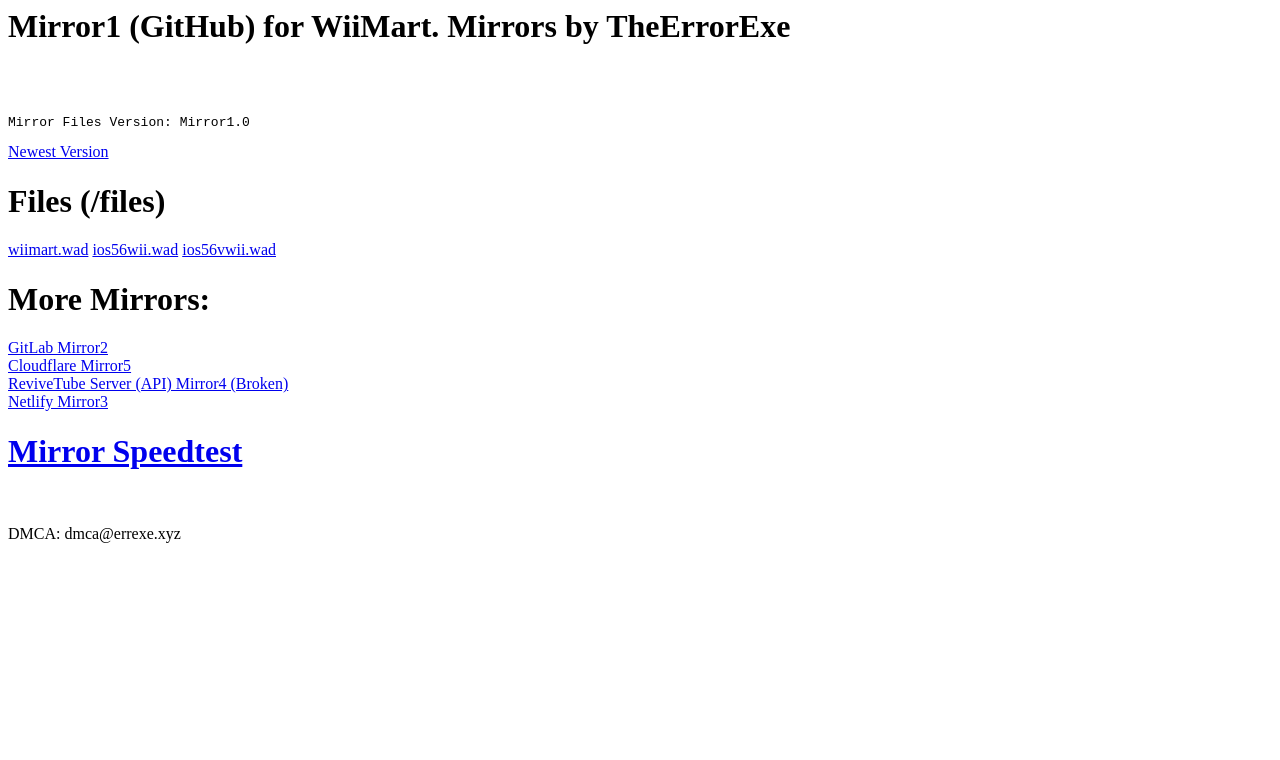
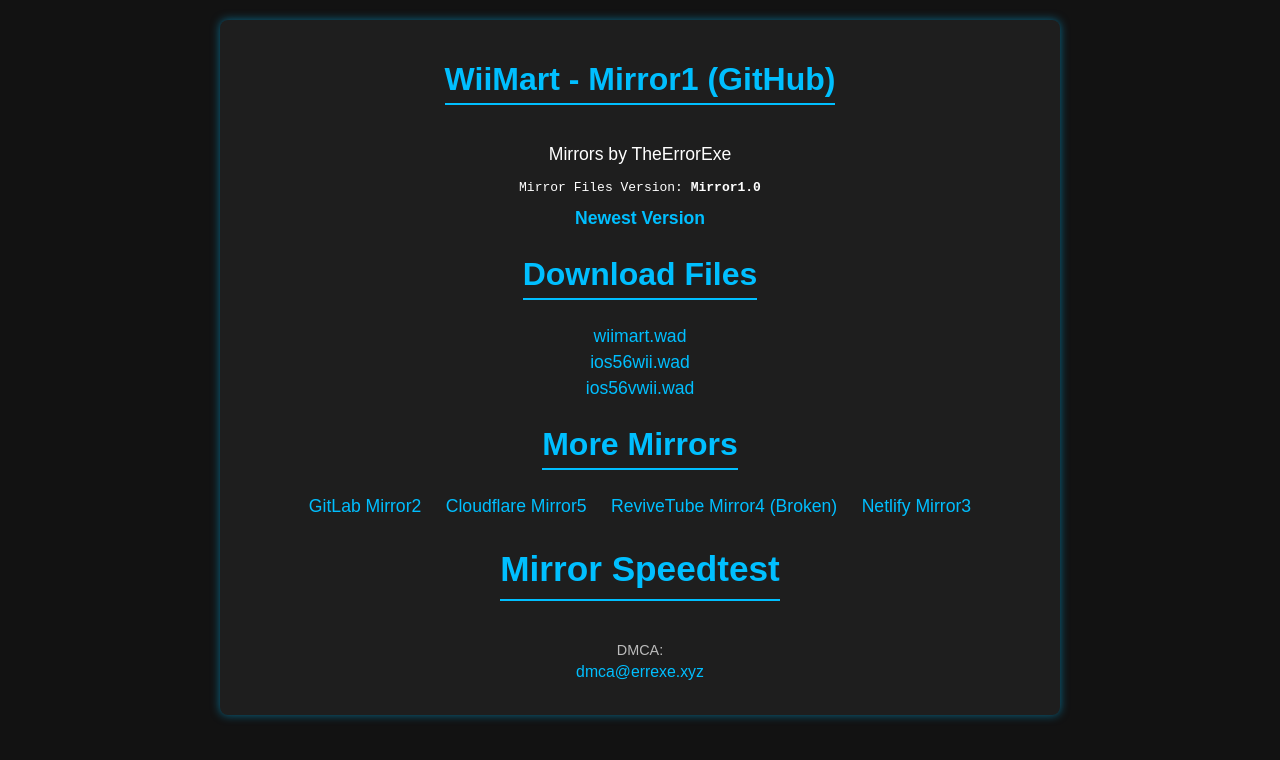
Before and after one commit to TheErrorExe/wiimart.mirror1.errexe.xyz, a plain HTML site: page index.html in a window 1280 px wide. Drawn offline with Linux system fonts and the light colour scheme.

Commit message:
Update index.html

```diff
--- a/index.html
+++ b/index.html
@@ -1,18 +1,90 @@
-<h1>Mirror1 (GitHub) for WiiMart. Mirrors by TheErrorExe</h1>
-<br>
-<br>
-<pre>Mirror Files Version: Mirror1.0</pre>
-<a href="https://mirrors.theerrorexe.dev/wiimart/newest.version">Newest Version</a>
-<h1>Files (/files)</h1>
-<a href="/files/wiimart.wad">wiimart.wad</a>
-<a href="/files/ios56wii.wad">ios56wii.wad</a>
-<a href="/files/ios56vwii.wad">ios56vwii.wad</a>
-<h1>More Mirrors:</h1>
-<a href="https://test1-c99ff4.gitlab.io">GitLab Mirror2</a><br>
-<a href="https://wiimart.mirror5.errexe.xyz">Cloudflare Mirror5</a><br>
-<a href="https://api.errexe.xyz/mirror4/wiimart/">ReviveTube Server (API) Mirror4 (Broken)</a><br>
-<a href="https://wiimart.netlify.errexe.xyz">Netlify Mirror3 </a><br>
-<h1><a href="https://mirrors.theerrorexe.dev/wiimart">Mirror Speedtest</a></h1>
+<!DOCTYPE html>
+<html lang="de">
+<head>
+    <meta charset="UTF-8">
+    <meta name="viewport" content="width=device-width, initial-scale=1.0">
+    <title>WiiMart Mirror1 (GitHub)</title>
+    <style>
+        body {
+            font-family: Arial, sans-serif;
+            background-color: #121212;
+            color: #ffffff;
+            text-align: center;
+            margin: 0;
+            padding: 20px;
+        }
 
-<br>
-<p>DMCA: dmca@errexe.xyz</p>
+        h1 {
+            color: #00bfff;
+            border-bottom: 2px solid #00bfff;
+            display: inline-block;
+            padding-bottom: 5px;
+        }
+
+        .container {
+            max-width: 800px;
+            margin: auto;
+            background: #1e1e1e;
+            padding: 20px;
+            border-radius: 8px;
+            box-shadow: 0 0 10px rgba(0, 191, 255, 0.5);
+        }
+
+        .mirror-info {
+            font-size: 1.1em;
+            margin-bottom: 15px;
+        }
+
+        a {
+            color: #00bfff;
+            text-decoration: none;
+            display: block;
+            margin: 5px 0;
+            font-size: 1.1em;
+        }
+
+        a:hover {
+            text-decoration: underline;
+        }
+
+        .mirror-list a {
+            display: inline-block;
+            margin: 5px 10px;
+        }
+
+        .dmca {
+            margin-top: 20px;
+            font-size: 0.9em;
+            color: #bbbbbb;
+        }
+    </style>
+</head>
+<body>
+
+    <div class="container">
+        <h1>WiiMart - Mirror1 (GitHub)</h1>
+        <p class="mirror-info">Mirrors by TheErrorExe</p>
+
+        <pre>Mirror Files Version: <strong>Mirror1.0</strong></pre>
+        <a href="https://mirrors.theerrorexe.dev/wiimart/newest.version"><strong>Newest Version</strong></a>
+
+        <h1>Download Files</h1>
+        <a href="/files/wiimart.wad">wiimart.wad</a>
+        <a href="/files/ios56wii.wad">ios56wii.wad</a>
+        <a href="/files/ios56vwii.wad">ios56vwii.wad</a>
+
+        <h1>More Mirrors</h1>
+        <div class="mirror-list">
+            <a href="https://test1-c99ff4.gitlab.io">GitLab Mirror2</a>
+            <a href="https://wiimart.mirror5.errexe.xyz">Cloudflare Mirror5</a>
+            <a href="https://api.errexe.xyz/mirror4/wiimart/">ReviveTube Mirror4 (Broken)</a>
+            <a href="https://wiimart.netlify.errexe.xyz">Netlify Mirror3</a>
+        </div>
+
+        <h1><a href="https://mirrors.theerrorexe.dev/wiimart">Mirror Speedtest</a></h1>
+
+        <p class="dmca">DMCA: <a href="mailto:dmca@errexe.xyz">dmca@errexe.xyz</a></p>
+    </div>
+
+</body>
+</html>
```
